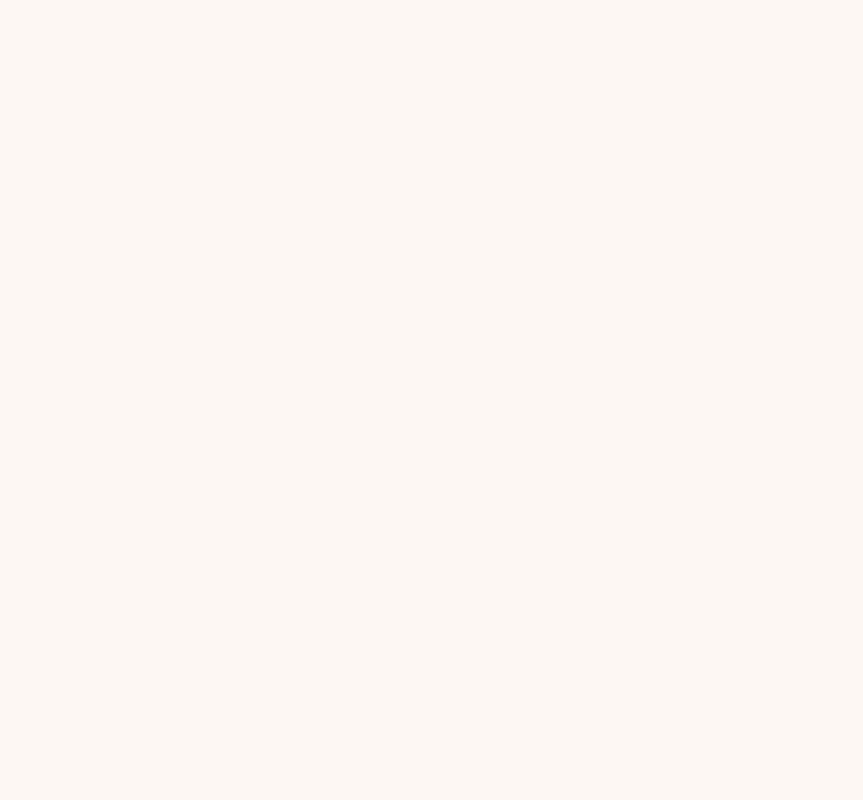
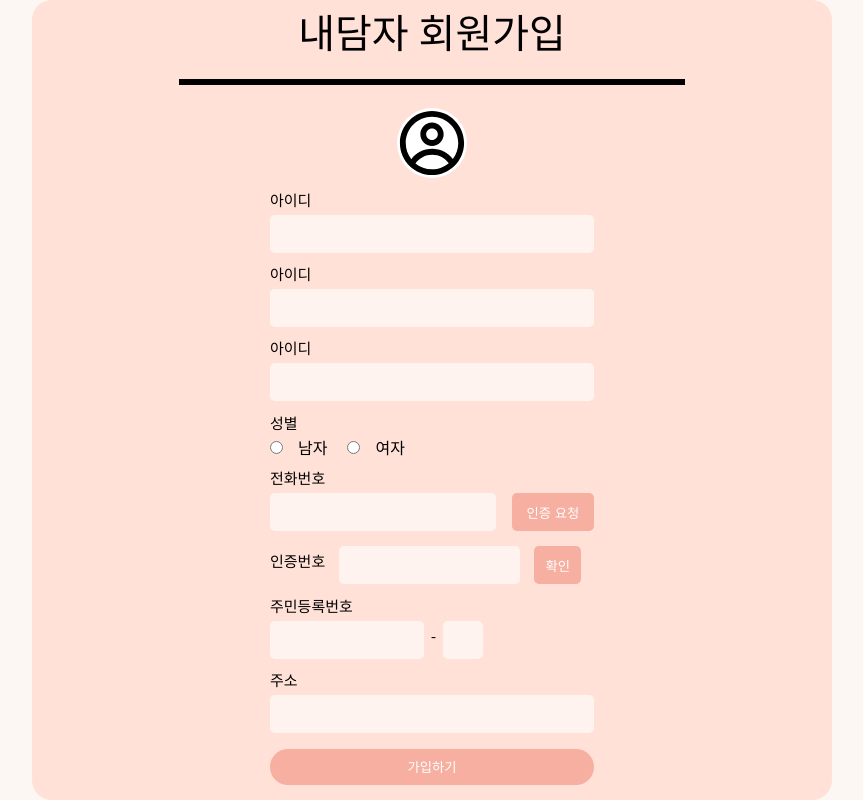
Before and after one commit to hhyukk/OnDam_FE, a JavaScript app: page /signup/client in a window 1280 px wide. Before the commit this address had no page. Shown: the whole page, without its empty margins (208-1071 px from the left). Built offline with nearby package versions, Linux system fonts and the light colour scheme.

Commit message:
feat: SignUpPage_Client

```diff
--- a/src/App.js
+++ b/src/App.js
@@ -1,11 +1,13 @@
 import { BrowserRouter as Router, Route, Routes } from 'react-router-dom';
-import SignUp from './routes/SignUp';
+import SignUpHome from './routes/SignUpHome';
+import SignUpClient from './routes/SignUpClient';
 
 function App() {
   return (
     <Router>
       <Routes>
-        <Route path="/" element={<SignUp />} />
+        <Route path="/" element={<SignUpHome />} />
+        <Route path="/signup/client" element={<SignUpClient />}></Route>
       </Routes>
     </Router>
   );
--- /dev/null
+++ b/src/components/SignUp.js
@@ -0,0 +1,66 @@
+import { CgProfile } from 'react-icons/cg';
+import styles from '../css/SignUp.module.scss';
+
+function SignUp() {
+  return (
+    <div className={styles.SignUp_div}>
+      <div className={styles.SignUp_main}>
+        <h1>내담자 회원가입</h1>
+        <hr />
+        <CgProfile className={styles.user_profile} />
+        <div>
+          <span>아이디</span>
+          <input />
+        </div>
+        <div>
+          <span>아이디</span>
+          <input />
+        </div>
+        <div>
+          <span>아이디</span>
+          <input />
+        </div>
+        <div>
+          <span>성별</span>
+          <div className={styles.radio_group}>
+            <label>
+              <input type="radio" name="gender" value="male" />
+              남자
+            </label>
+            <label>
+              <input type="radio" name="gender" value="female" />
+              여자
+            </label>
+          </div>
+        </div>
+        <div>
+          <span>전화번호</span>
+          <div className={styles.phone_number}>
+            <input />
+            <button>인증 요청</button>
+          </div>
+        </div>
+        <div className={styles.Certification_number}>
+          <span>인증번호</span>
+          <input></input>
+          <button>확인</button>
+        </div>
+        <div>
+          <span>주민등록번호</span>
+          <div className={styles.resident_registration_number}>
+            <input></input>
+            <span>-</span>
+            <input></input>
+          </div>
+        </div>
+        <div>
+          <span>주소</span>
+          <input></input>
+        </div>
+        <button className={styles.signup_button}>가입하기</button>
+      </div>
+    </div>
+  );
+}
+
+export default SignUp;
--- a/src/css/SignUp.module.scss
+++ b/src/css/SignUp.module.scss
@@ -3,46 +3,109 @@ $main-bg: #ffe1d8;
 $button-bg: #ffcacb;
 $text-color: white;
 
-div {
+.SignUp_div {
   height: 100vh;
   display: flex;
   align-items: center;
   justify-content: center;
-  .main {
+  .SignUp_main {
     display: flex;
     align-items: center;
+    justify-content: space-evenly;
     flex-direction: column;
     width: 800px;
-    height: 700px;
+    height: 100%;
     background-color: $main-bg;
     border-radius: 20px;
-
     h1 {
-      font-size: 265%;
-      font-weight: 300;
-      text-align: center;
+      font-size: 40px;
+    }
+    hr {
+      width: 500px;
+      border: 3px solid;
+    }
+    .user_profile {
+      font-size: 70px;
+      background-color: white;
+      border-radius: 50%;
+    }
+    span {
+      font-size: 15px;
+      margin-bottom: 6px;
+    }
+    div {
+      display: flex;
+      flex-direction: column;
+      width: 324px;
     }
 
-    hr {
-      width: 62.6%;
-      border: 3px solid;
-      margin-top: 2.6%;
-      margin-bottom: 9.5%;
+    input:not([type='radio']) {
+      background-color: #ffffff99;
+      border: none;
+      border-radius: 5px;
+      height: 36px;
     }
-
-    button {
-      background-color: $button-bg;
-      border: none;
-      color: $text-color;
-      width: 44%;
-      font-size: 24px;
-      padding: 1% 0;
-      margin-bottom: 2.7%;
+    .radio_group {
+      display: flex;
+      flex-direction: row;
+      input {
+        margin-left: 0;
+        margin-right: 15px;
+      }
+      label:last-child {
+        margin-left: 20px;
+      }
+    }
+    .phone_number {
+      display: flex;
+      flex-direction: row;
+      input {
+        width: 225px;
+        margin-right: 16px;
+      }
+      button {
+        width: 83px;
+      }
+    }
+    .Certification_number {
+      display: flex;
+      flex-direction: row;
+      align-items: center;
+      input {
+        margin-left: 14px;
+        margin-right: 14px;
+      }
+      button {
+        width: 47px;
+        height: 100%;
+      }
+    }
+    .resident_registration_number {
+      display: flex;
+      flex-direction: row;
+      align-items: center;
+      input:first-of-type {
+        width: 150px;
+      }
+      span {
+        margin-left: 7px;
+        margin-right: 7px;
+      }
+      input:last-of-type {
+        width: 36px;
+      }
+    }
+    .signup_button {
+      width: 324px;
+      height: 36px;
       border-radius: 30px;
-    }
-
-    span {
-      font-size: 13px;
     }
   }
 }
+button {
+  background-color: #f6afa0;
+  border: none;
+  border-radius: 5px;
+  color: white;
+  // width: 83px;
+}
--- /dev/null
+++ b/src/css/SignUp_Home.module.scss
@@ -0,0 +1,49 @@
+// 변수 정의 (선택사항)
+$main-bg: #ffe1d8;
+$button-bg: #ffcacb;
+$text-color: white;
+
+.SignUpHome_div {
+  height: 100vh;
+  display: flex;
+  align-items: center;
+  justify-content: center;
+  .SignUpHome_main {
+    display: flex;
+    align-items: center;
+    justify-content: center;
+    flex-direction: column;
+    width: 800px;
+    height: 700px;
+    background-color: $main-bg;
+    border-radius: 20px;
+
+    h1 {
+      font-size: 265%;
+      font-weight: 300;
+      text-align: center;
+    }
+
+    hr {
+      width: 62.6%;
+      border: 3px solid;
+      margin-top: 2.6%;
+      margin-bottom: 9.5%;
+    }
+
+    button {
+      background-color: $button-bg;
+      border: none;
+      color: $text-color;
+      width: 44%;
+      font-size: 24px;
+      padding: 1% 0;
+      margin-bottom: 2.7%;
+      border-radius: 30px;
+    }
+
+    span {
+      font-size: 13px;
+    }
+  }
+}
--- a/src/routes/SignUp.js
+++ /dev/null
@@ -1,20 +0,0 @@
-import { useNavigate } from 'react-router-dom';
-import styles from '../css/SignUp.module.scss';
-function SignUp() {
-  return (
-    <div>
-      <div className={styles.main}>
-        <h1>
-          오늘의 감정이 머물 곳<br />
-          ON:DAM에 가입해보세요
-        </h1>
-        <hr />
-        <button>내담자로 가입할래요</button>
-        <button>상담사로 가입할래요</button>
-        <span>이미 아이디가 있다면? 로그인 하러가기</span>
-      </div>
-    </div>
-  );
-}
-
-export default SignUp;
--- /dev/null
+++ b/src/routes/SignUpClient.js
@@ -0,0 +1,7 @@
+import SignUp from '../components/SignUp';
+
+function SignUpClient() {
+  return <SignUp />;
+}
+
+export default SignUpClient;
--- /dev/null
+++ b/src/routes/SignUpHome.js
@@ -0,0 +1,25 @@
+import { useNavigate } from 'react-router-dom';
+import styles from '../css/SignUp_Home.module.scss';
+function SignUpHome() {
+  const navigate = useNavigate();
+
+  const handleClientSignUp = () => {
+    navigate('/signup/client');
+  };
+  return (
+    <div className={styles.SignUpHome_div}>
+      <div className={styles.SignUpHome_main}>
+        <h1>
+          오늘의 감정이 머물 곳<br />
+          ON:DAM에 가입해보세요
+        </h1>
+        <hr />
+        <button onClick={handleClientSignUp}>내담자로 가입할래요</button>
+        <button>상담사로 가입할래요</button>
+        <span>이미 아이디가 있다면? 로그인 하러가기</span>
+      </div>
+    </div>
+  );
+}
+
+export default SignUpHome;
```
Also changed, not shown: craco.config.js (added, +26 -0 lines), package.json (+9 -5 lines), 1 other file (tests, documents, lock files or other folders).
